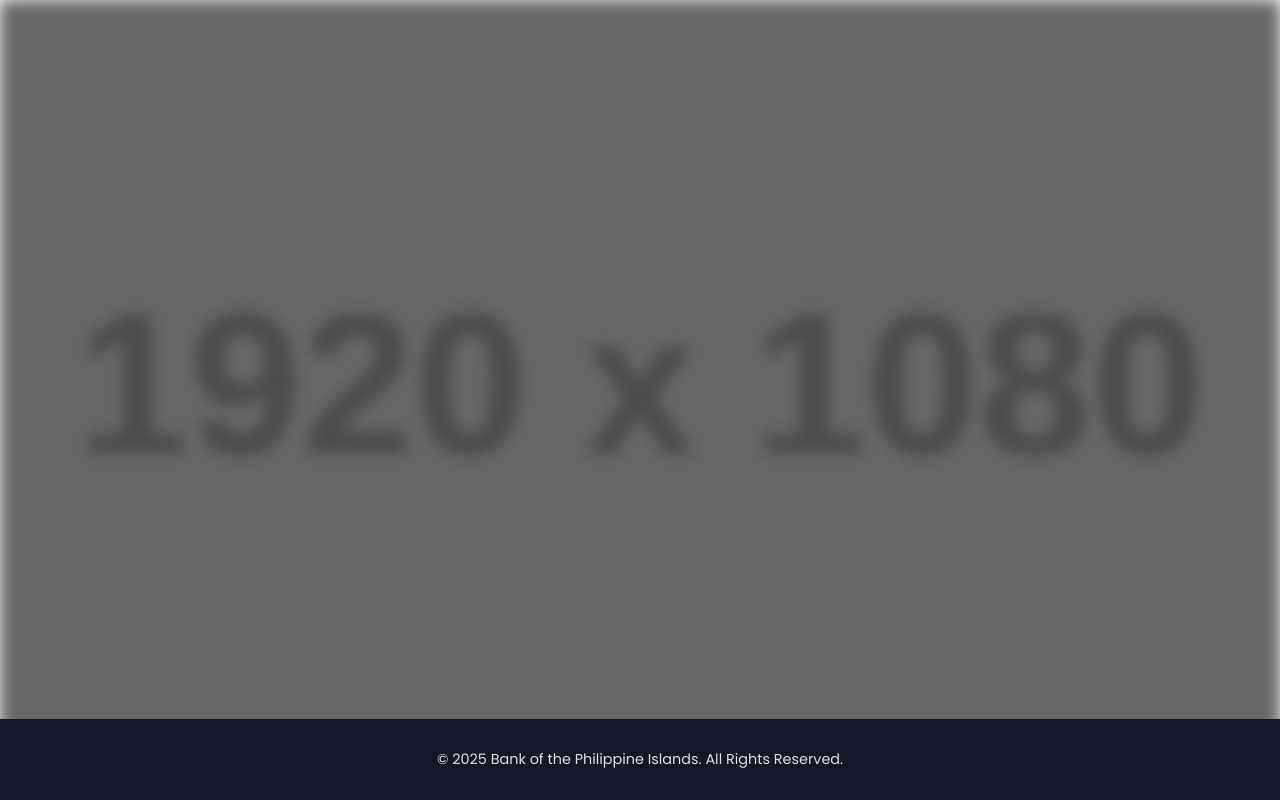
After one commit to samsnlandr/InfoManProject, a Flask app: template templates/adminpage.html in a window 1280 px wide. The commit adds this page. Run offline with Flask 3, Linux system fonts and the light colour scheme; the template is opened without the code that fills it, so the values that code supplies are empty; grey boxes labelled with a size stand in for pictures from a placeholder-image service; some libraries are stand-ins or nearby versions.

```diff
--- /dev/null
+++ b/static/adminpage.css
@@ -0,0 +1,95 @@
+body {
+    height: 100%;
+    margin: 0;
+    font-family: 'Poppins', sans-serif;
+    background-color: #f0f2f5;
+    display: flex;
+    flex-direction: column;
+    min-height: 100vh;
+    overflow-x: hidden;
+    box-sizing: border-box;
+}
+
+html {
+    overflow-y: auto;
+}
+
+.background-overlay {
+    position: fixed;
+    top: 0;
+    left: 0;
+    width: 100%;
+    height: 100%;
+    background: linear-gradient(rgba(0, 0, 0, 0.5), rgba(0, 0, 0, 0.5)), url('https://placehold.co/1920x1080/000000/FFFFFF?text=Admin+Background');
+    background-size: cover;
+    background-position: center;
+    filter: blur(8px);
+    z-index: -1;
+}
+
+.top-bar {
+    position: fixed;
+    top: 0;
+    left: 0;
+    width: 100%;
+    display: flex;
+    justify-content: space-between;
+    align-items: center;
+    padding: 10px 20px;
+    box-sizing: border-box;
+    z-index: 10;
+    background-color: #ffffff;
+    box-shadow: 0 2px 5px rgba(0,0,0,0.1);
+}
+
+.top-bar-container {
+
+}
+
+.logo-img {
+    height: 40px;
+    width: auto;
+    content: url('https://placehold.co/40x40/ffffff/A31F2A?text=BPI');
+}
+
+.admin-title {
+
+}
+
+main {
+
+}
+
+.admin-dashboard {
+
+}
+
+
+.button-grid {
+
+}
+
+.admin-button {
+}
+
+.admin-button:hover {
+}
+
+.admin-button i {
+
+}
+
+.footer {
+    background-color: #111827;
+    color: #e0e0e0;
+    text-align: center;
+    padding: 30px 20px;
+    margin-top: auto;
+    width: 100%;
+    font-size: 0.9rem;
+    box-sizing: border-box;
+}
+
+.footer p {
+    margin: 0;
+}
--- /dev/null
+++ b/templates/adminpage.html
@@ -0,0 +1,21 @@
+<!DOCTYPE html>
+<html lang="en">
+<head>
+    <meta charset="UTF-8" />
+    <meta name="viewport" content="width=device-width, initial-scale=1.0" />
+    <title>BPI Credit Card Application - Home</title>
+    <link href="https://fonts.googleapis.com/css2?family=Poppins:wght@400;500;600;700&family=Inter:wght@400;500;600;700&display=swap" rel="stylesheet">
+    <link rel="stylesheet" href="https://cdnjs.cloudflare.com/ajax/libs/font-awesome/6.0.0-beta3/css/all.min.css">
+    <link rel="stylesheet" href="{{ url_for('static', filename='adminpage.css') }}">
+
+</head></head>
+<body>
+    <div class="background-overlay"></div>
+
+    <footer class="footer">
+        <p>&copy; 2025 Bank of the Philippine Islands. All Rights Reserved.</p>
+    </footer>
+
+
+</body>
+</html>
```
Also changed, not shown: static/table.css (+10 -1 lines).
